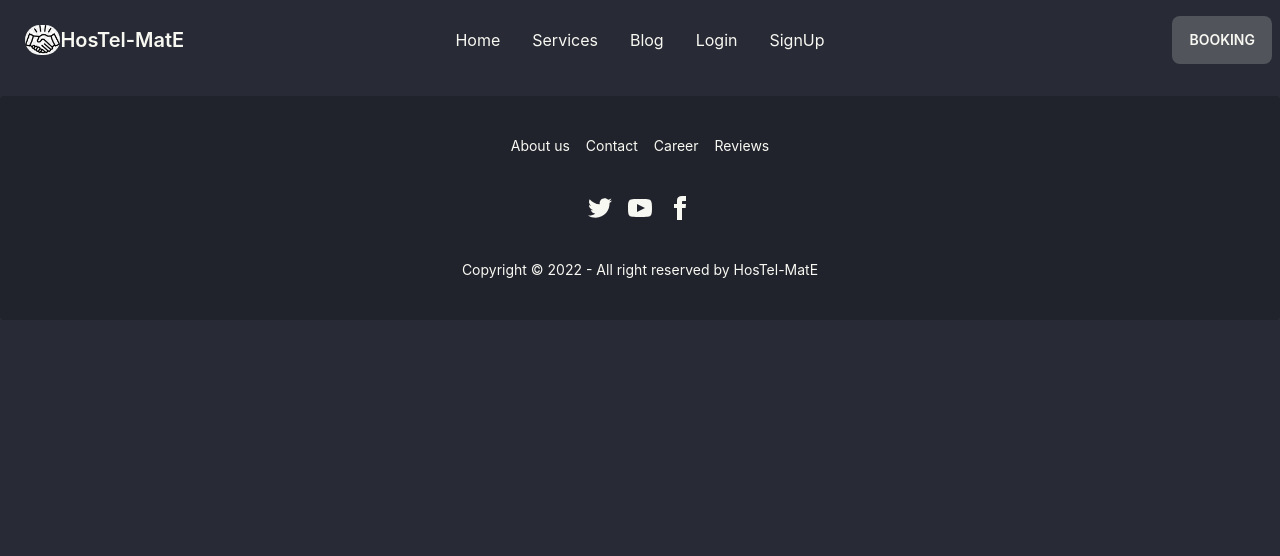
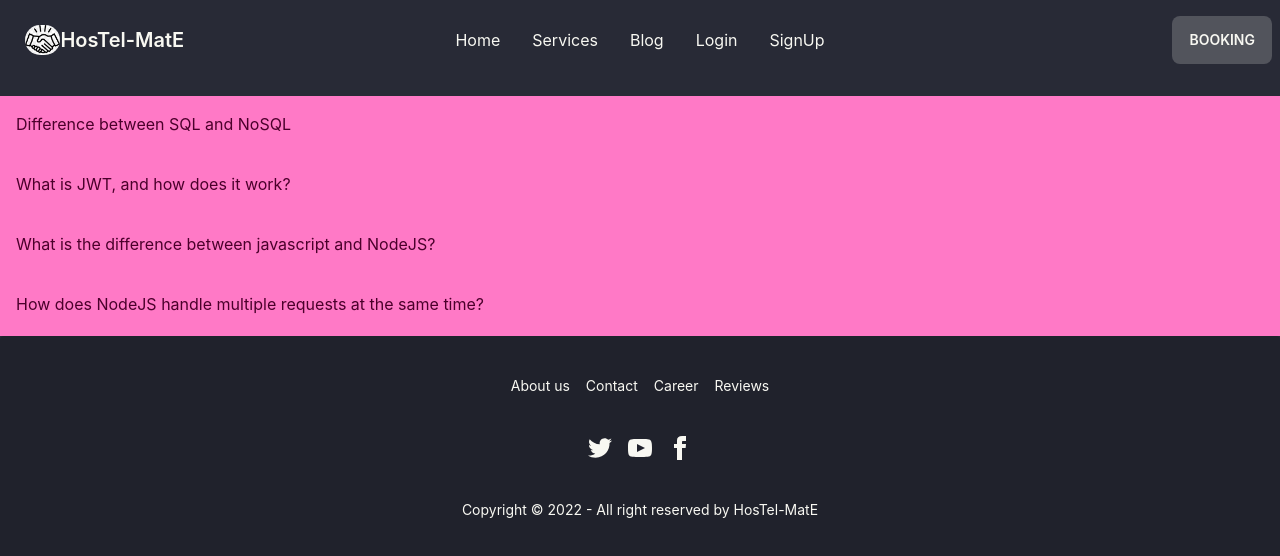
Before and after one commit to sajthewizard/Hostel-Mate, a React (Create React App) app: page /blog in a window 1280 px wide. Shown: the top 556 px of the page. Built offline with nearby package versions, Linux system fonts and the light colour scheme; no server answers.

Commit message:
photo view done

```diff
--- a/package.json
+++ b/package.json
@@ -10,6 +10,7 @@
     "firebase": "^9.13.0",
     "react": "^18.2.0",
     "react-dom": "^18.2.0",
+    "react-photo-view": "^1.2.2",
     "react-router-dom": "^6.4.3",
     "react-scripts": "5.0.1",
     "web-vitals": "^2.1.4"
--- a/src/Pages/Blog/Blog.js
+++ b/src/Pages/Blog/Blog.js
@@ -3,6 +3,51 @@ import React from 'react';
 const Blog = () => {
     return (
         <div>
+            <div className="collapse">
+                <input type="checkbox" className="peer" />
+                <div className="collapse-title bg-primary text-primary-content peer-checked:bg-secondary peer-checked:text-secondary-content">
+                    Difference between SQL and NoSQL
+                </div>
+                <div className="collapse-content bg-primary text-primary-content peer-checked:bg-secondary peer-checked:text-secondary-content">
+                    <p>Differences between SQL vs NoSQL are:
+
+                        SQL databases are relational, NoSQL databases are non-relational.
+
+                        SQL databases use structured query language and have a predefined schema. NoSQL databases have dynamic schemas for unstructured data.
+                        SQL databases are vertically scalable, while NoSQL databases are horizontally scalable.
+                        SQL databases are table-based, while NoSQL databases are document, key-value, graph, or wide-column stores.
+                        SQL databases are better for multi-row transactions, while NoSQL is better for unstructured data like documents or JSON.</p>
+                </div>
+            </div>
+            <div className="collapse">
+                <input type="checkbox" className="peer" />
+                <div className="collapse-title bg-primary text-primary-content peer-checked:bg-secondary peer-checked:text-secondary-content">
+                    What is JWT, and how does it work?
+                </div>
+                <div className="collapse-content bg-primary text-primary-content peer-checked:bg-secondary peer-checked:text-secondary-content">
+                    <p>JWT authentication is a token-based stateless authentication mechanism. It is popularly used as a client-side-based stateless session, this means the server doesn't have to completely rely on a data store (or) database to save session information. JWTs can be encrypted, but they are typically encoded & signed.8</p>
+                </div>
+            </div>
+            <div className="collapse">
+                <input type="checkbox" className="peer" />
+                <div className="collapse-title bg-primary text-primary-content peer-checked:bg-secondary peer-checked:text-secondary-content">
+                    What is the difference between javascript and NodeJS?
+                </div>
+                <div className="collapse-content bg-primary text-primary-content peer-checked:bg-secondary peer-checked:text-secondary-content">
+                    <p> JavaScript is a client-side scripting language that is lightweight, cross-platform, and interpreted. Both Java and HTML include it. Node.js, on the other hand, is a V8-based server-side programming language.
+
+                        As a result, it is used to create network-centric applications. It's a networked system made for data-intensive real-time applications. If we compare node js vs. python, it is clear that node js will always be the preferred option.JavaScript is a simple programming language that can be used with any browser that has the JavaScript Engine installed. Node.js, on the other hand, is an interpreter or execution environment for the JavaScript programming language. It requires libraries that can be conveniently accessed from JavaScript programming to be more helpful.</p>
+                </div>
+            </div><div className="collapse">
+                <input type="checkbox" className="peer" />
+                <div className="collapse-title bg-primary text-primary-content peer-checked:bg-secondary peer-checked:text-secondary-content">
+                    How does NodeJS handle multiple requests at the same time?
+                </div>
+                <div className="collapse-content bg-primary text-primary-content peer-checked:bg-secondary peer-checked:text-secondary-content">
+                    <p>NodeJS receives multiple client requests and places them into EventQueue. NodeJS is built with the concept of event-driven architecture. NodeJS has its own EventLoop which is an infinite loop that receives requests and processes them.</p>
+                </div>
+            </div>
+
 
         </div>
     );
--- a/src/Pages/Service/Service.js
+++ b/src/Pages/Service/Service.js
@@ -1,11 +1,23 @@
 import React from 'react';
 import { Link } from 'react-router-dom';
+import 'react-photo-view/dist/react-photo-view.css';
+import { PhotoProvider, PhotoView } from 'react-photo-view';
 
 const Service = ({ service }) => {
     const { name, title, img, _id, Subscription, time, rating } = service;
     return (
         <div className="card w-96 bg-indigo-400 shadow-xl ">
-            <figure><img className='w-full h-full' src={img} alt="" /></figure>
+            <figure>
+                <PhotoProvider>
+                    <PhotoView src={img}>
+                        <img src={img} alt="" />
+                    </PhotoView>
+                </PhotoProvider>
+
+
+
+
+            </figure>
             <div className="card-body">
                 <h2 className="card-title">
                     {name}
--- a/src/Pages/Services/Services.js
+++ b/src/Pages/Services/Services.js
@@ -18,7 +18,7 @@ const Services = () => {
 
             <div className='grid gap-4 grid-cols-1 md:grid-cols-1 lg:grid-cols-2 my-12 ml-24'>
                 {
-                    services.map(service => <Service key={service.id} service={service}></Service>)
+                    services.map(service => <Service key={service._id} service={service}></Service>)
                 }
             </div>
 
```
Also changed, not shown: 1 other file (tests, documents, lock files or other folders).
